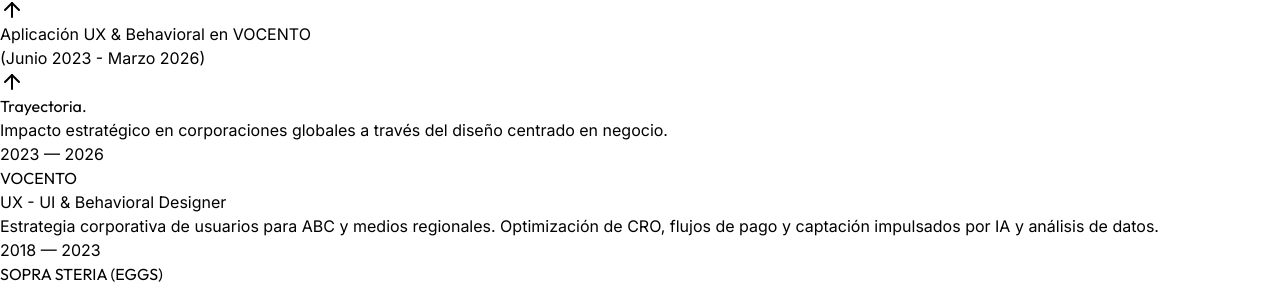
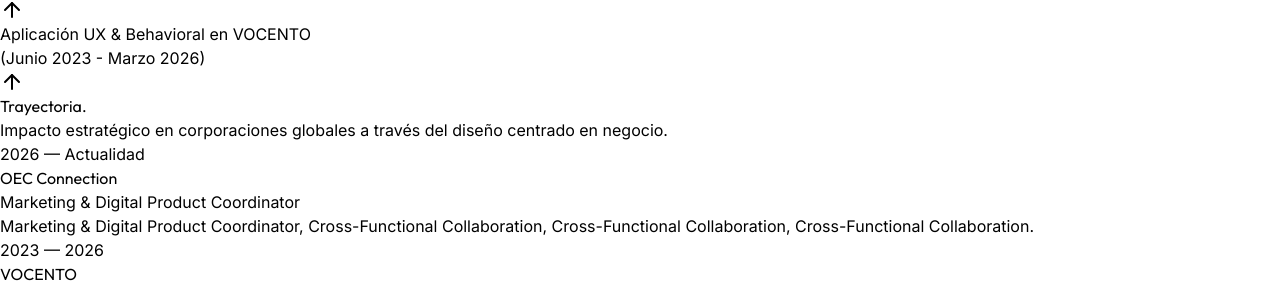
Before and after one commit to jdemig73828/newportfolio, a React (Vite) app: page / in a window 1280 px wide. Shown: the part 1436-1724 px from the top of the page. Built offline with nearby package versions, Linux system fonts and the light colour scheme; the HTML template or start-up script is replaced by a standard one.

Commit message:
Actualizacion OEC

```diff
--- a/src/App.jsx
+++ b/src/App.jsx
@@ -22,6 +22,13 @@
 
 // --- DATA: EXPERIENCIA ---
 const EXPERIENCE = [
+  {
+    id: 'oec',
+    company: 'OEC Connection',
+    role: 'Marketing & Digital Product Coordinator',
+    period: '2026 — Actualidad',
+    description: 'Marketing & Digital Product Coordinator, Cross-Functional Collaboration, Cross-Functional Collaboration, Cross-Functional Collaboration.',
+  },
   {
     id: 'vocento',
     company: 'VOCENTO',
```
